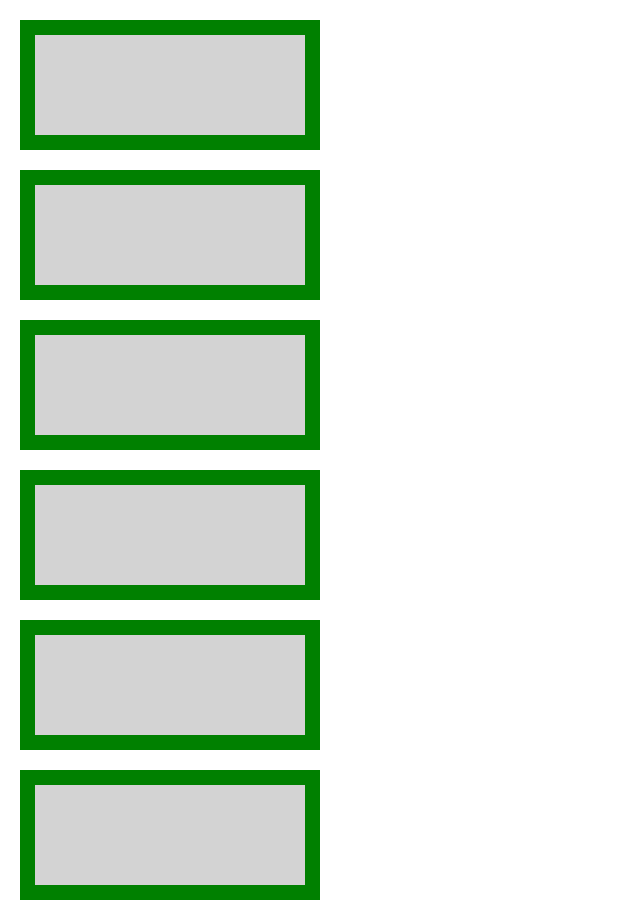
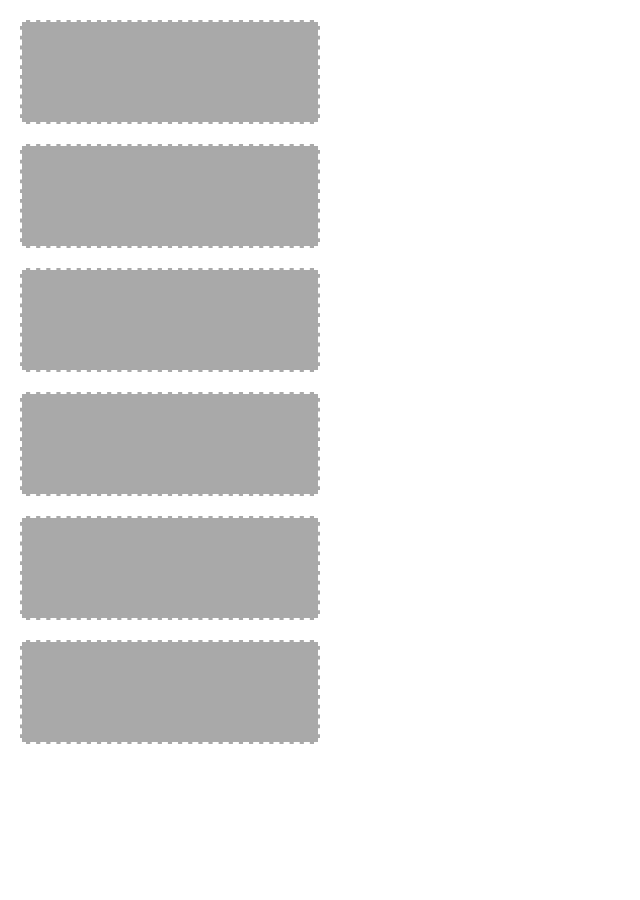
Before and after one commit to lonewolfco/02-Mini-Project, a plain HTML site: page index.html in a window 1280 px wide. Shown: the whole page, without its empty margins (0-640 px from the left). After the commit the page ends 800 px from the top, so only its background shows below. Drawn offline with Linux system fonts and the light colour scheme.

Commit message:
fixed box styling.

```diff
--- a/assets/style.css
+++ b/assets/style.css
@@ -1,7 +1,7 @@
 .box {
-    background-color: lightgrey;
+    background-color: darkgray;
     width: 300px;
-    border: 15px solid green;
+    border: 2px dashed white;
     padding: 50px;
     margin: 20px;
   }
```
